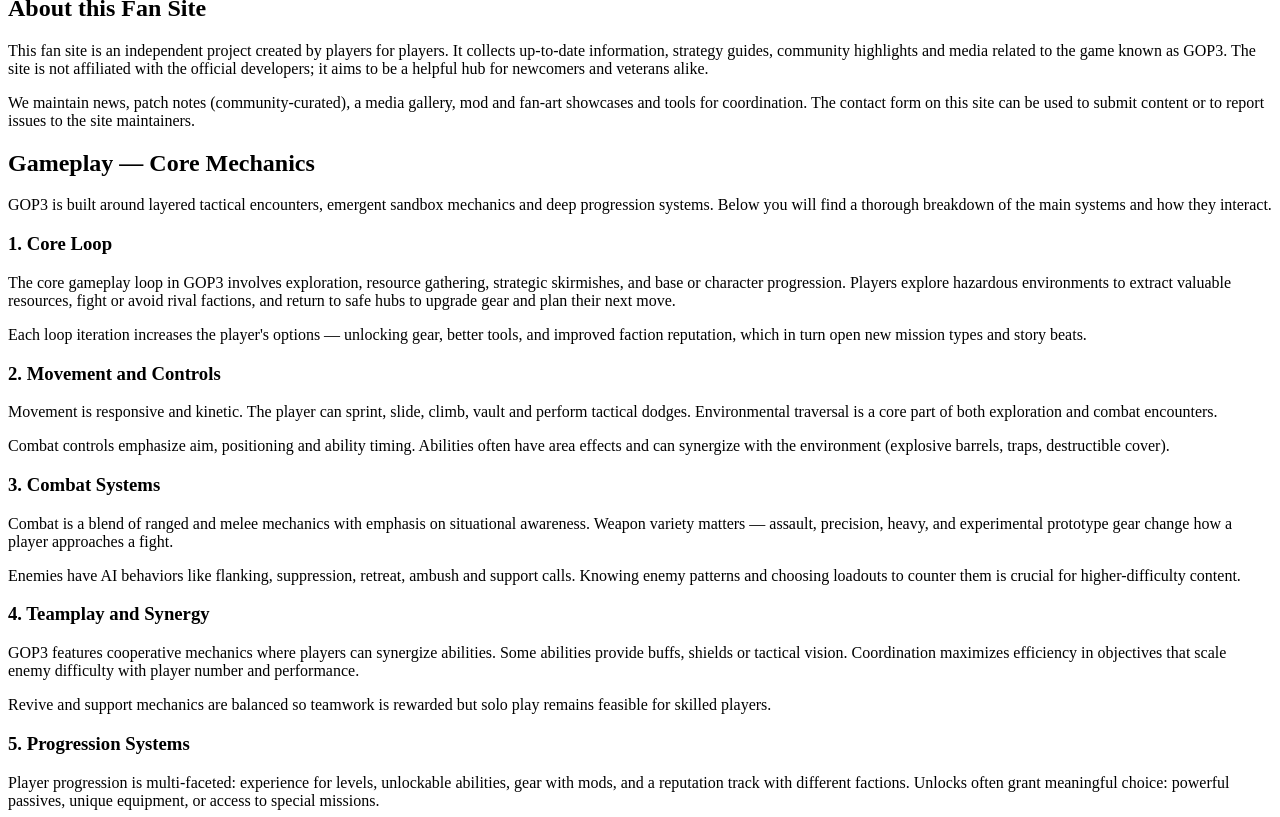
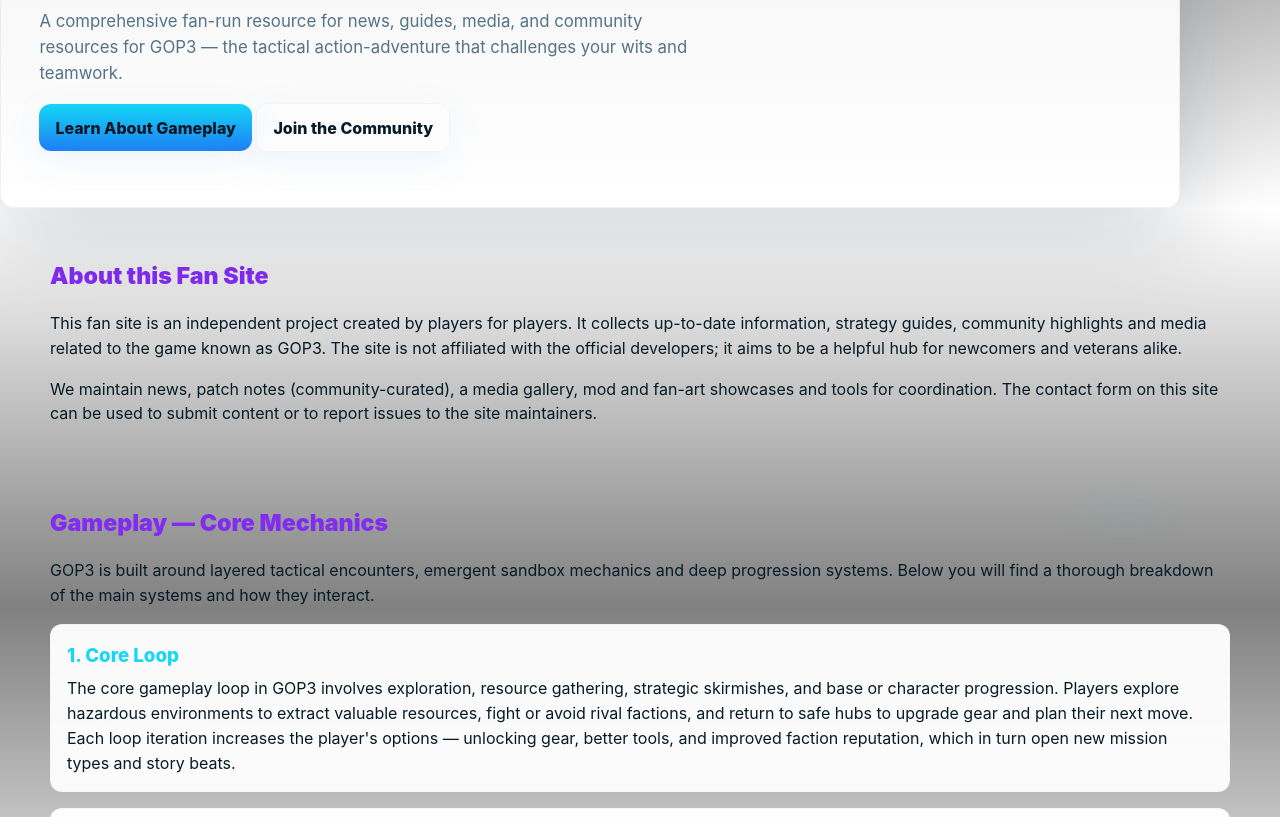
Before and after one commit to kovacszsombor-byte/GoP3-FanPage, a plain HTML site: page public/index.html in a window 1280 px wide. Shown: the part 191-1008 px from the top of the page. Drawn offline with Linux system fonts and the light colour scheme; files that its build step writes are made by us from their sources; files whose address does not match are found by name.

Commit message:
Update index.html

```diff
--- a/public/index.html
+++ b/public/index.html
@@ -5,8 +5,8 @@
   <meta name="viewport" content="width=device-width,initial-scale=1" />
   <title>GOP3 — Fan Page</title>
   <meta name="description" content="GOP3 fan site — news, media, community resources, and official fan tools." />
-  <link rel="stylesheet" href="GoP3 css.css"/>
-  <link rel="stylesheet" href="GoP3 js.js"/>
+  <link rel="stylesheet" href="assets/css/style.css"/>
+  <script src="assets/js/main.js" defer></script>
   <meta name="theme-color" content="#0b1220"/>
 </head>
 <body>
```
